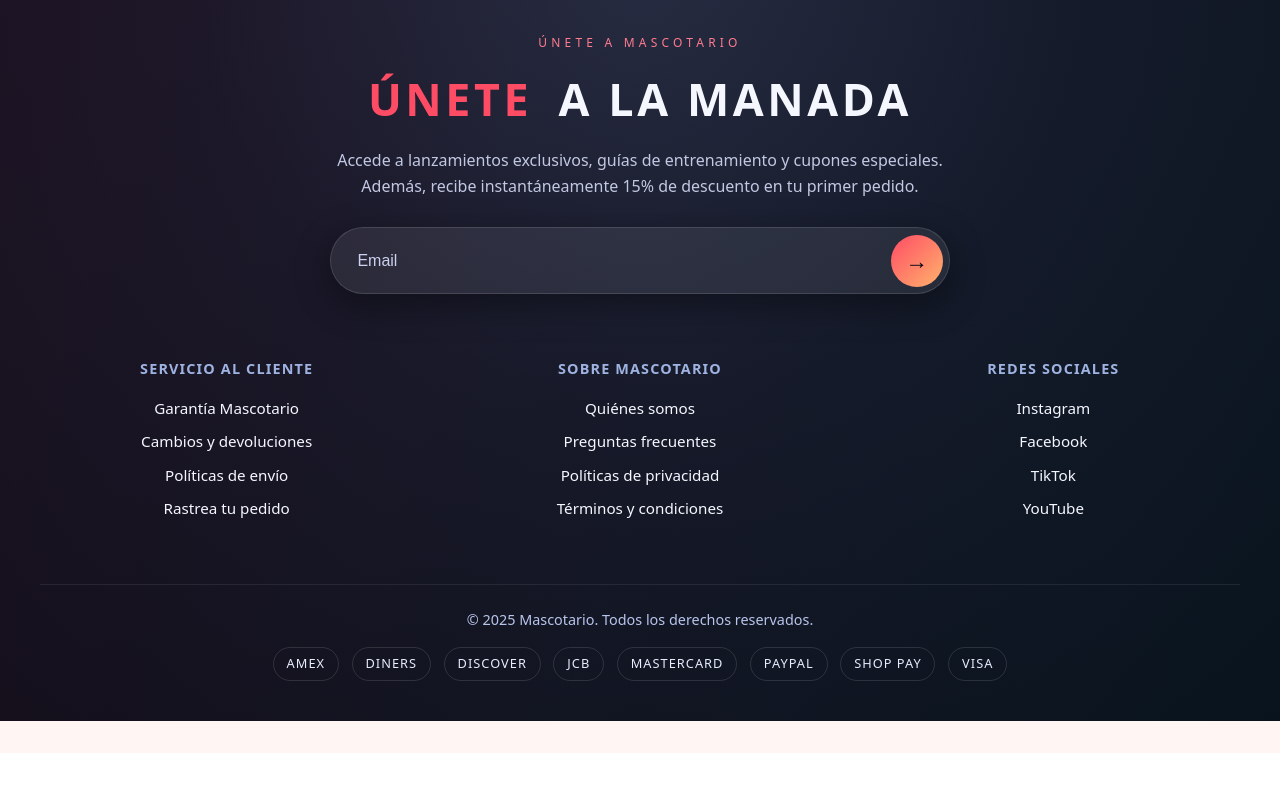
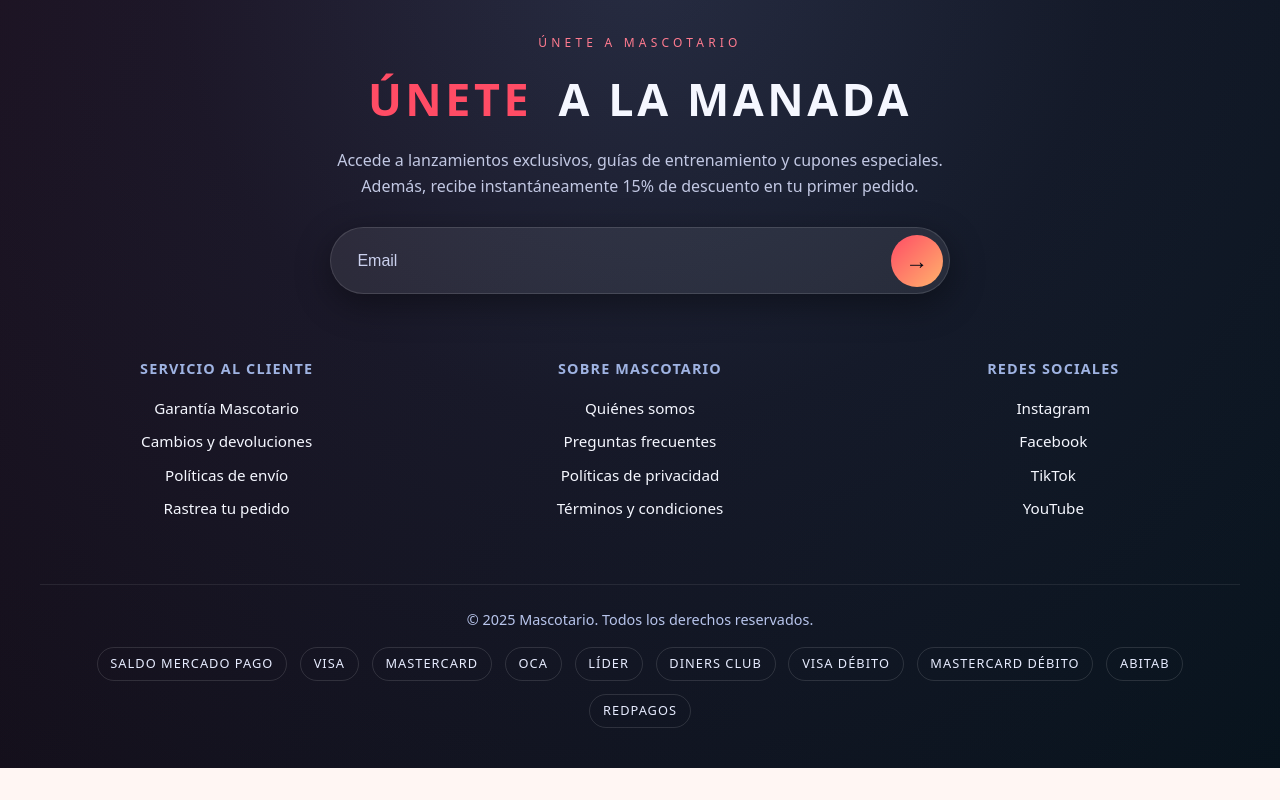
Before and after one commit to gero16/mascotario, a React (Vite) app: page /checkout in a window 1280 px wide. Shown: the part 731-1531 px from the top of the page. Before the commit the page ends 1484 px from the top, so only its background shows below. Built offline with nearby package versions, Linux system fonts and the light colour scheme.

Commit message:
act footer

```diff
--- a/src/Footer.tsx
+++ b/src/Footer.tsx
@@ -30,7 +30,18 @@ const footerColumns = [
   }
 ];
 
-const paymentBrands = ['Amex', 'Diners', 'Discover', 'JCB', 'Mastercard', 'PayPal', 'Shop Pay', 'VISA'];
+const mercadoPagoUyMethods = [
+  'Saldo Mercado Pago',
+  'Visa',
+  'Mastercard',
+  'OCA',
+  'Líder',
+  'Diners Club',
+  'Visa Débito',
+  'Mastercard Débito',
+  'Abitab',
+  'Redpagos'
+];
 
 export default function Footer() {
   const year = new Date().getFullYear();
@@ -71,8 +82,8 @@ export default function Footer() {
         <div className="footer-bottom">
           <p>© {year} Mascotario. Todos los derechos reservados.</p>
           <div className="payment-logos">
-            {paymentBrands.map((brand) => (
-              <span key={brand}>{brand}</span>
+            {mercadoPagoUyMethods.map((method) => (
+              <span key={method}>{method}</span>
             ))}
           </div>
         </div>
```
